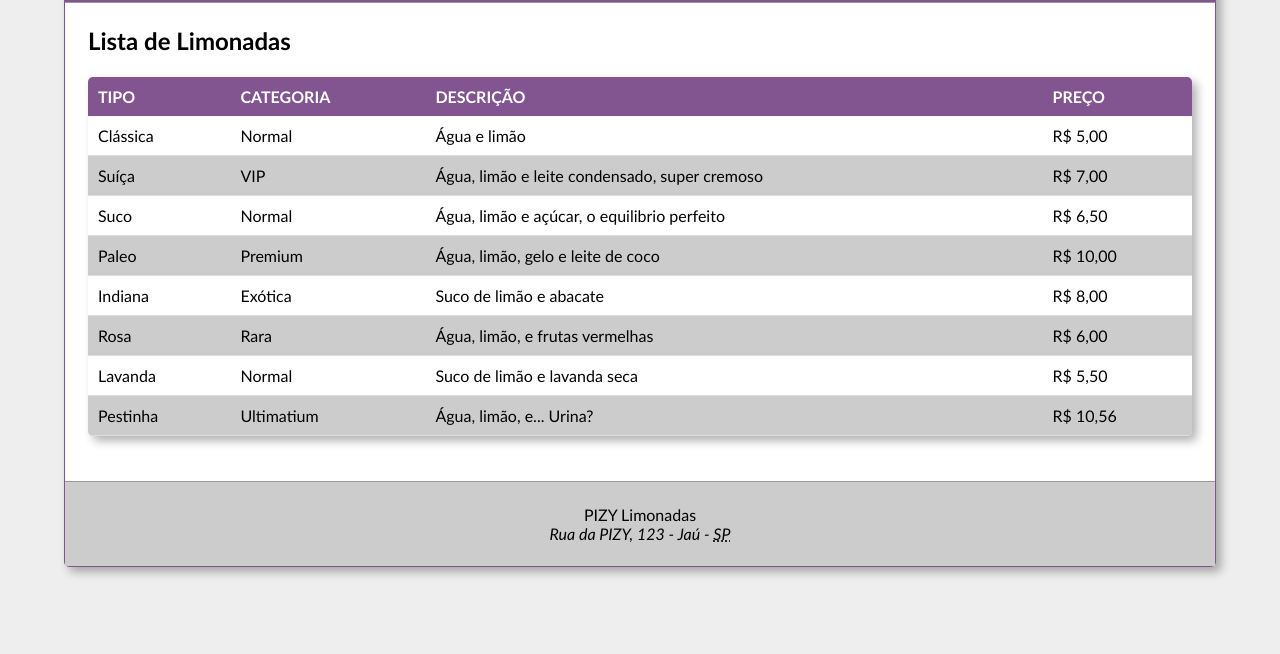
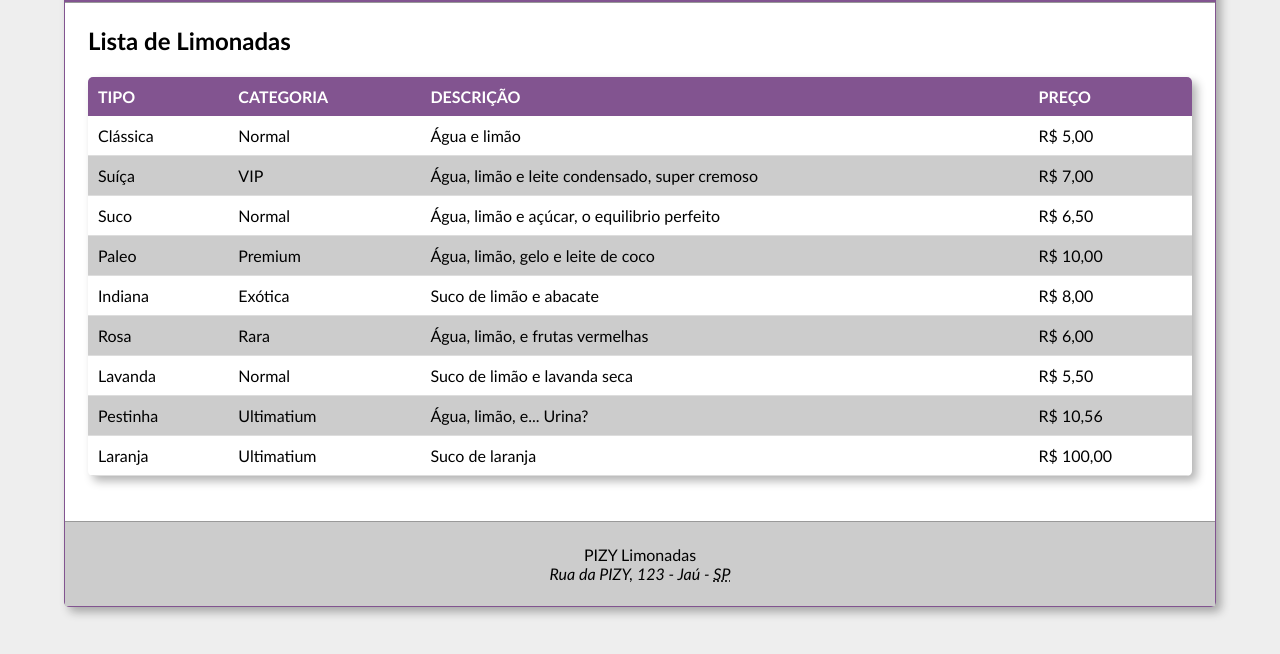
Before and after one commit to enzoven/tabela-pizy-limonadas, a plain HTML site: page index.html in a window 1280 px wide. Shown: the part 148-802 px from the top of the page. Drawn offline with Linux system fonts and the light colour scheme; a script that the page names is missing.

Commit message:
Novos sabores

```diff
--- a/index.html
+++ b/index.html
@@ -72,6 +72,11 @@
                         <td>Água, limão, e... Urina?</td>
                         <td>R$ 10,56</td>
                     </tr>
+                    <tr>
+                        <td>Laranja</td>
+                        <td>Ultimatium</td>
+                        <td>Suco de laranja</td>
+                        <td>R$ 100,00</td>
                 </tbody>
             </table>
         </main>
```
